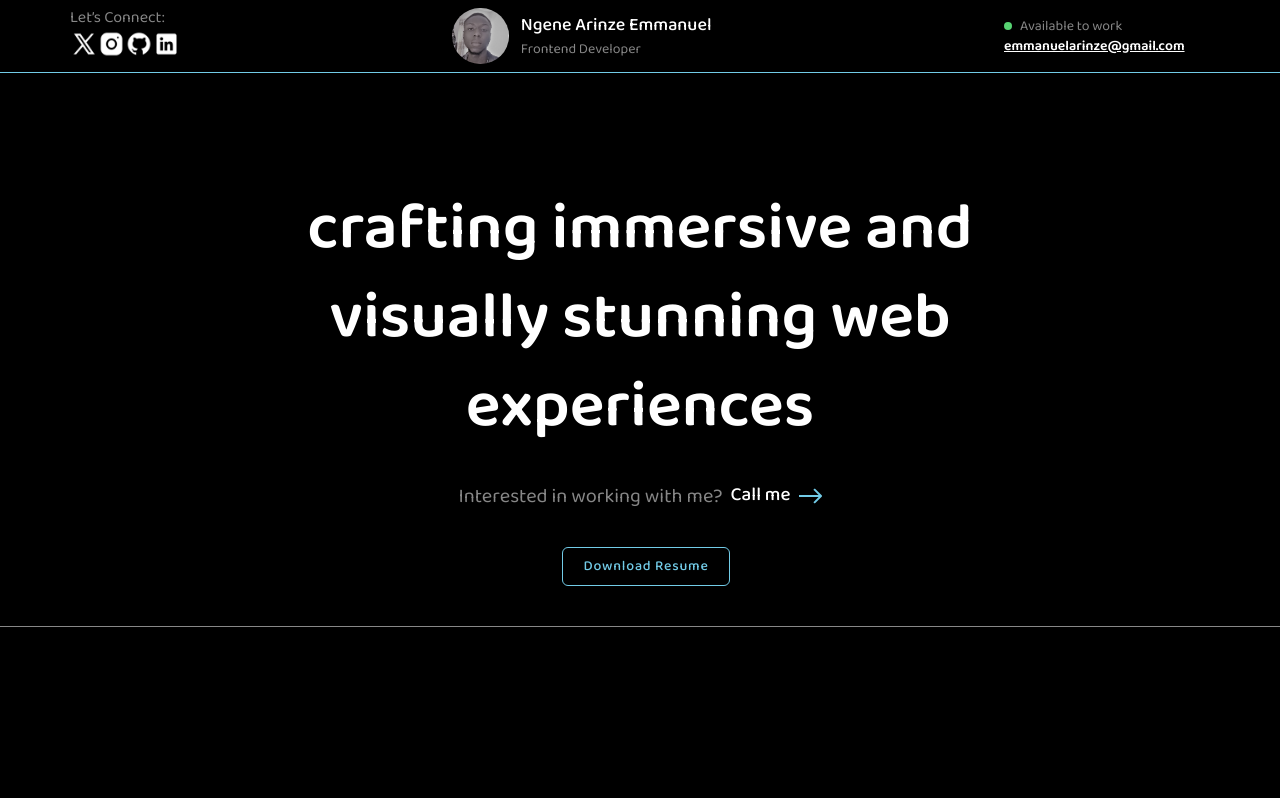
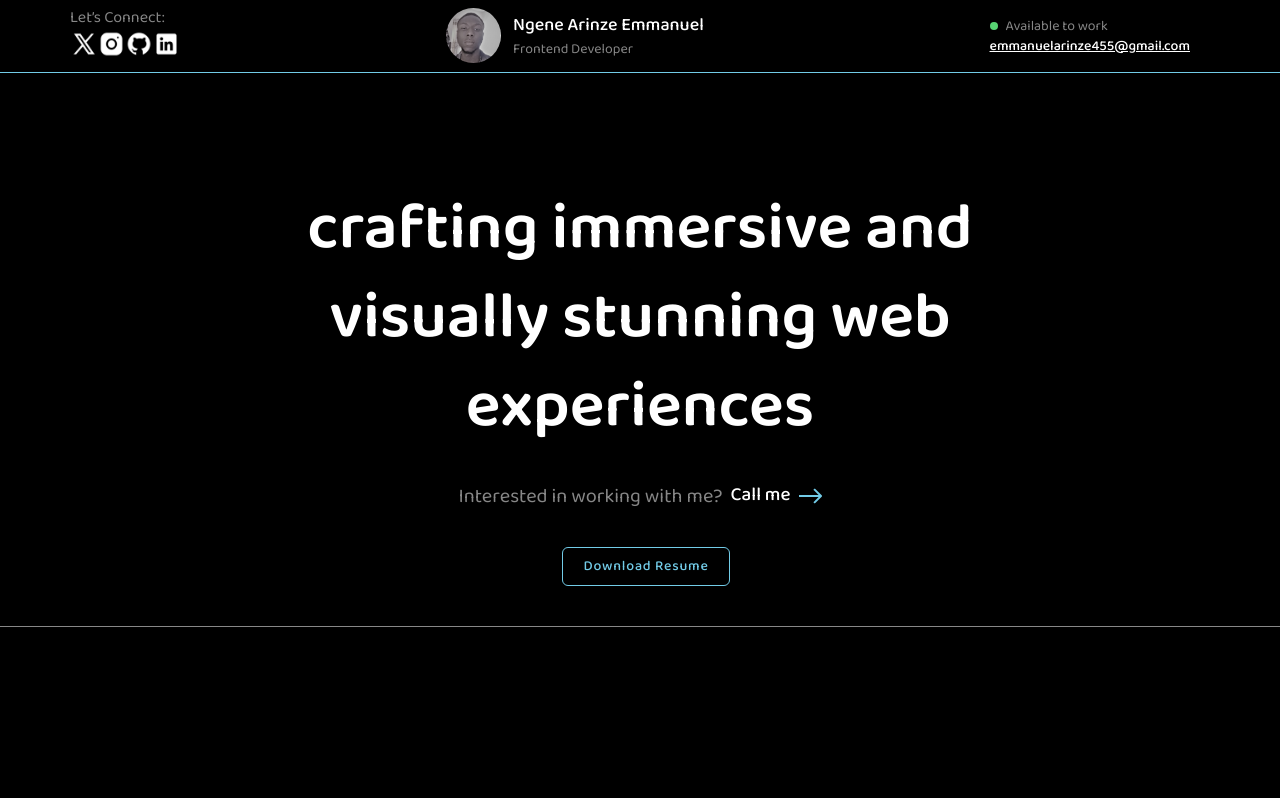
Before and after one commit to emmanuel-455/Arinze-Ngene, a React (Vite) app: page / in a window 1280 px wide. Shown: the top 798 px of the page. Built offline with nearby package versions, Linux system fonts and the light colour scheme; no server answers.

Commit message:
Update Navbar.jsx

```diff
--- a/src/pages/Navbar.jsx
+++ b/src/pages/Navbar.jsx
@@ -35,7 +35,7 @@ function Navbar() {
           <p className='text-A-writeup text-sm'>Available to work</p>
         </div>
         <div className='text-wrap text-sm'>
-          <p><a className="underline font-semibold" href="mailto:emmanuelarinze455@gmail.com">emmanuelarinze@gmail.com</a></p>
+          <p><a className="underline font-medium" href="mailto:emmanuelarinze455@gmail.com">emmanuelarinze455@gmail.com</a></p>
         </div>
       </div>
     </motion.div>
```
